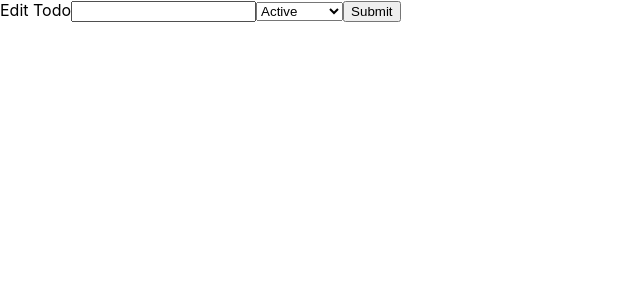
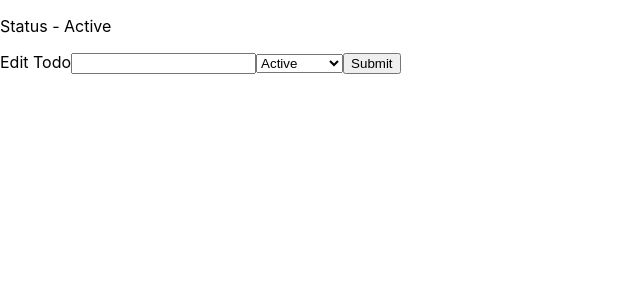
Before and after one commit to Ashwin-v013/todoapp, a Next.js app: page /edit/1 in a window 1280 px wide. Shown: the top 300 px of the page, without its empty margins (0-640 px from the left). Built offline with nearby package versions, Linux system fonts and the light colour scheme; no server answers.

Commit message:
redux functions

```diff
--- a/components/edittodos.js
+++ b/components/edittodos.js
@@ -1,27 +1,40 @@
 import React, {  useState } from 'react'
 import Router, { useRouter } from 'next/router';
+import { useSelector ,useDispatch } from 'react-redux';
+import { statusActions } from '../store/store';
 
 import { useEffect } from 'react';
 
 const Edittodos = () => {
+
 
   const [edittodo, setedittodo] = useState({
     todo: '',
     status: '',
 
   })
+  const dispatch = useDispatch()
+  const message = useSelector(state => state.message)
     // console.log(edittodo)
     const Router = useRouter();
     // console.log(Router.query.editid)
     // console.log(Router)
      const routerID =Router.query.editid;
+
+
      const changeHandler = (e) => {
+
+
        setedittodo({
+
          ...edittodo,
-            [e.target.name] : e.target.value   // target value according to name of the input fields
+         [e.target.name] : e.target.value
         });
-        console.log(setedittodo);
+
       };
+
+     dispatch(statusActions.message(edittodo.status))
+
 
     useEffect(() => {
 
@@ -44,7 +57,7 @@ const Edittodos = () => {
    const submitHandler = (e) => {
     e.preventDefault();
 
-    // const editedstatus = statusRef.current.value
+
 
     fetch(`https://todoapp-d91e4-default-rtdb.firebaseio.com/Todos/${Router.query.editid}.json` , {
         method: 'PATCH',
@@ -56,8 +69,8 @@ const Edittodos = () => {
         }),
 
     }).then(() => {
-        // console.log(edittodo)
-        alert('successfully edited');
+
+        alert('You successfully changed todo status')
         Router.push('/')
     })
 
@@ -67,10 +80,12 @@ const Edittodos = () => {
 
   return (
     <>
+    { message  == 0 ? <p> Status -  Active  </p> : <p>Status -  Completed</p> }
         <form onSubmit={submitHandler}>
              <label htmlFor='edittodo'>Edit Todo</label>
-            <input name='todo' id='edittodo' onChange={changeHandler} defaultValue={edittodo.todo} placeholder/>
-            <select name='status' onChange={changeHandler} defaultValue={edittodo.status} >
+            <input name='todo' id='edittodo' onChange={changeHandler} defaultValue={edittodo.todo} />
+            <select name='status' onChange={changeHandler} value={edittodo.status}  >
+            <option value='Status' disabled>Status</option>
                 <option  value={0}>Active</option>
                 <option value={1}>Completed</option>
             </select>
--- a/components/form.js
+++ b/components/form.js
@@ -14,7 +14,7 @@ const Addform = () => {
 e.preventDefault();
 
   const EnteredTask = taskRef.current.value;
-   let id = 1;
+  //  let id = 1;
   const Todo = {
     id:  Math.floor(Math.random() * 1000),
     todo : EnteredTask,
--- a/package.json
+++ b/package.json
@@ -14,6 +14,7 @@
     "next-redux-wrapper": "^8.1.0",
     "react": "18.2.0",
     "react-dom": "18.2.0",
+    "react-redux": "^8.0.5",
     "redux": "^4.2.0"
   },
   "devDependencies": {
--- a/pages/_app.js
+++ b/pages/_app.js
@@ -1,8 +1,15 @@
 import '../styles/globals.css';
+import { Provider } from 'react-redux';
+import { Store } from 'redux';
+import store from '../store/store';
 
 
 function MyApp({ Component, pageProps }) {
-  return <Component {...pageProps} />
+  return (
+    <Provider store={store}>
+  <Component {...pageProps} />
+  </Provider>
+  )
 }
 
-export default MyApp
+export default MyApp;
--- /dev/null
+++ b/store/store.js
@@ -0,0 +1,67 @@
+import { createStore } from "react-redux";
+import { createWrapper } from "next-redux-wrapper";
+import { createSlice , configureStore } from "@reduxjs/toolkit";
+const initialState = {
+    filter: 'all',
+    message:''
+
+}
+
+const statusSlice = createSlice({
+    name: 'Status',
+    initialState: initialState,
+    reducers : {
+        completestatus(state , action){
+            state.filter = action.payload;
+        },
+        activestatus(state , action){
+            state.filter = action.payload;
+        },
+        defaultstatus(state , action){
+            state.filter = action.payload;
+        },
+        message(state,action){
+            state.message = action.payload;
+            // if(action.payload === 0){
+            //     state.message = 'active'
+            // }
+
+            // if(action.payload === 1){
+            //     state.message = 'completed'
+            // }
+
+        }
+    }
+})
+
+
+ const store = configureStore({
+    reducer : statusSlice.reducer,
+})
+
+export const statusActions = statusSlice.actions;
+
+export default store;
+
+// const messageReducer  = (state = initialState , action) => {
+
+//     if(action.type === 'complete'){
+//         return {
+//             message: state.message = action.payload,
+
+//         }
+//     }
+
+//     return state;
+
+
+
+// }
+
+// export const store = createStore(messageReducer);
+// // assigning store to next wrapper
+// function makeStore() {
+//     return store;
+// }
+
+// export const wrapper = createWrapper(makeStore);
```
Also changed, not shown: components/Filter.js (+28 -3 lines), components/todos.js (+30 -12 lines), components/local.js (added), 1 other file (tests, documents, lock files or other folders). Lines whose indentation alone changed are shown as unchanged.
